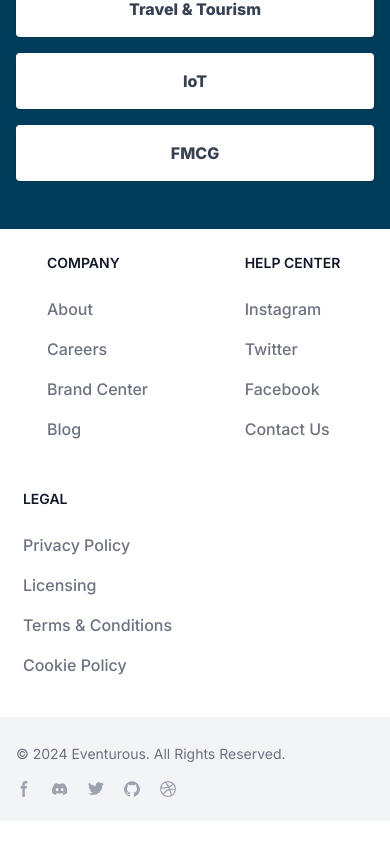
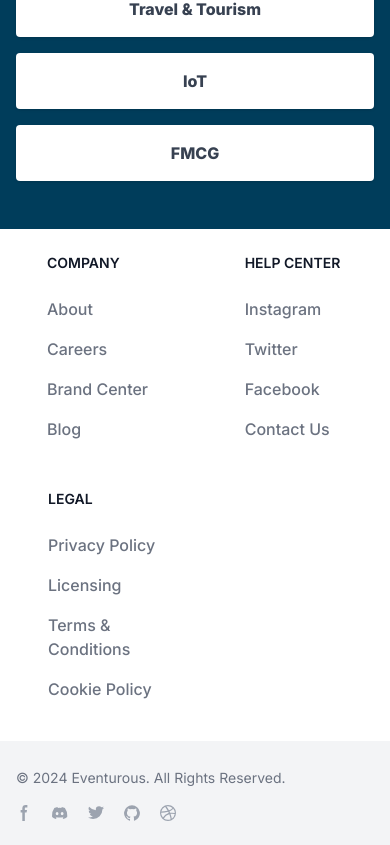
Before and after one commit to naman995/Eventurous, a Next.js app in the folder eventurous/: page / in a window 390 px wide. Shown: the part 10422-11267 px from the top of the page. Before the commit the page ends 11243 px from the top, so only its background shows below. Built offline with nearby package versions, Linux system fonts and the light colour scheme.

Commit message:
refactor: Update Footer component to use className instead of class attribute

```diff
--- a/eventurous/src/app/components/Footer.js
+++ b/eventurous/src/app/components/Footer.js
@@ -59,8 +59,8 @@ const Footer = () => {
               </li>
             </ul>
           </div>
-          <div>
-            <h2 class="mb-6 text-sm font-semibold text-gray-900 uppercase dark:text-white">
+          <div className="ml-8 md:ml-0">
+            <h2 class="mb-6 text-sm font-semibold text-gray-900 uppercase dark:text-white ">
               Legal
             </h2>
             <ul class="text-gray-500 dark:text-gray-400 font-medium">
```
